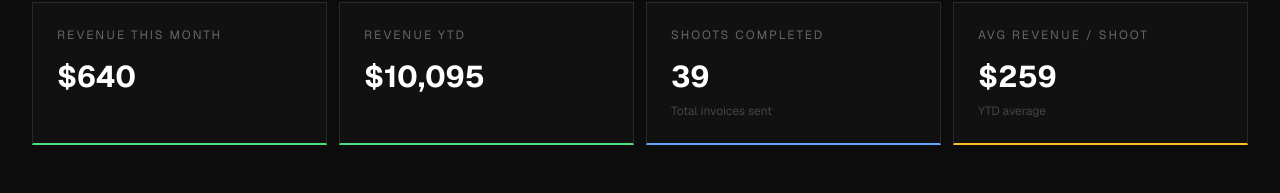
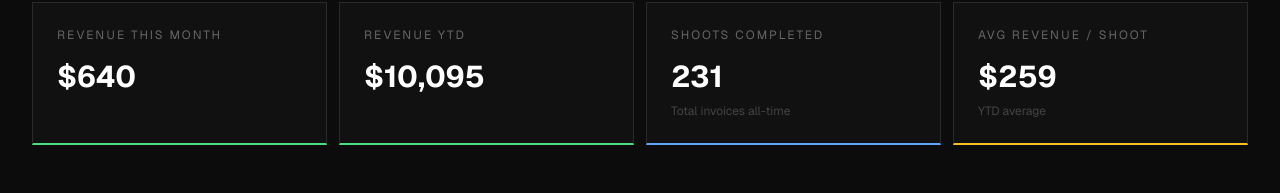
Before and after one commit to luckimages/luckimages-portal, a Next.js app: page /dashboard in a window 1280 px wide. Shown: the part 227-420 px from the top of the page. Built offline with nearby package versions, Linux system fonts and the light colour scheme.

Commit message:
Fix shoots completed: 231 all-time invoices from QB
Co-Authored-By: Claude Sonnet 4.6 <noreply@anthropic.com>

```diff
--- a/src/app/dashboard/page.tsx
+++ b/src/app/dashboard/page.tsx
@@ -2,13 +2,14 @@ export default function DashboardPage() {
   // Data pulled from QuickBooks — June 10, 2026
   const revMonth = 640;
   const revYTD = 10095;
-  const shootsCompleted = 39;
-  const avgPerShoot = Math.round(revYTD / shootsCompleted);
+  const shootsCompleted = 231;
+  const ytdInvoices = 39;
+  const avgPerShoot = Math.round(revYTD / ytdInvoices);
 
   const kpis = [
     { label: "Revenue This Month", value: `$${revMonth.toLocaleString()}`, accent: "#4ade80" },
     { label: "Revenue YTD", value: `$${revYTD.toLocaleString()}`, accent: "#4ade80" },
-    { label: "Shoots Completed", value: shootsCompleted.toString(), accent: "#60a5fa", sub: "Total invoices sent" },
+    { label: "Shoots Completed", value: shootsCompleted.toString(), accent: "#60a5fa", sub: "Total invoices all-time" },
     { label: "Avg Revenue / Shoot", value: `$${avgPerShoot.toLocaleString()}`, accent: "#fbbf24", sub: "YTD average" },
   ];
 
```
